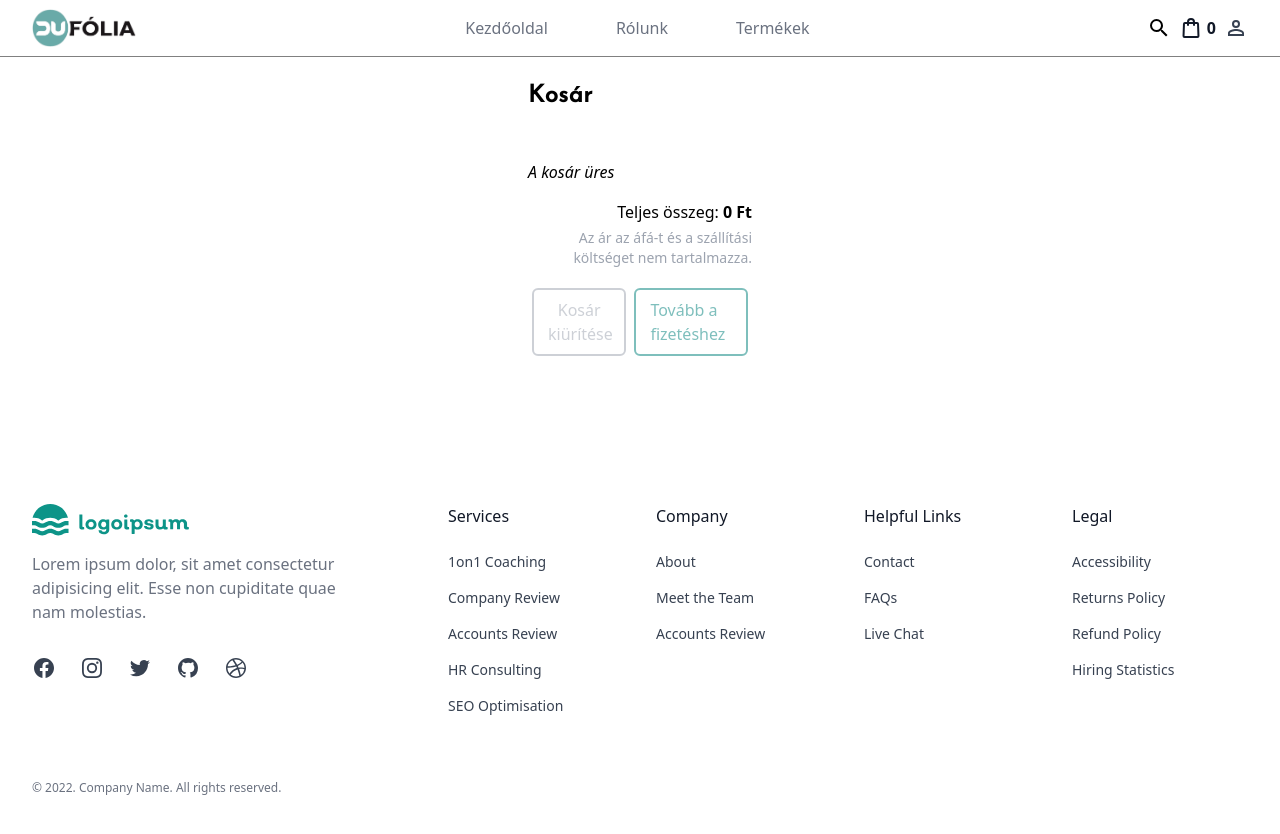
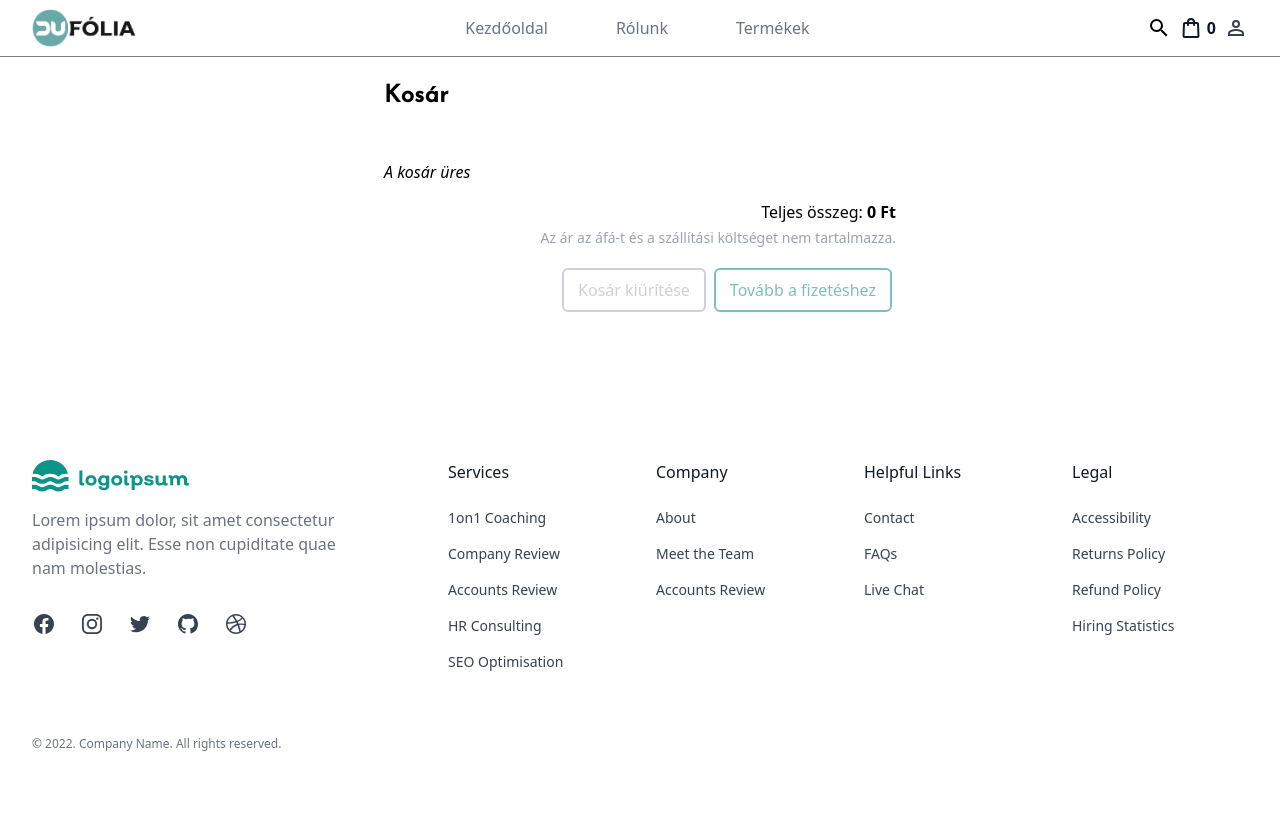
Before and after one commit to omgzsa/dufolia-app, a Vue app: page /cart in a window 1280 px wide. Shown: the top 834 px of the page. Built offline with nearby package versions, Linux system fonts and the light colour scheme.

Commit message:
trying to connect to digitalocean app link

```diff
--- a/src/components/TheCart.vue
+++ b/src/components/TheCart.vue
@@ -10,7 +10,9 @@ const cartStore = useCartStore();
 </script>
 
 <template>
-  <div class="flex mx-auto relative flex-col max-w-sm space-y-4 sm:p-10">
+  <div
+    class="flex mx-auto relative flex-col max-w-md sm:max-w-2xl space-y-4 sm:p-10"
+  >
     <div
       class="flex flex-col py-6 space-y-4 sm:p-10 dark:bg-gray-900 dark:text-gray-100"
     >
```
Also changed, not shown: 1 other file (tests, documents, lock files or other folders).
